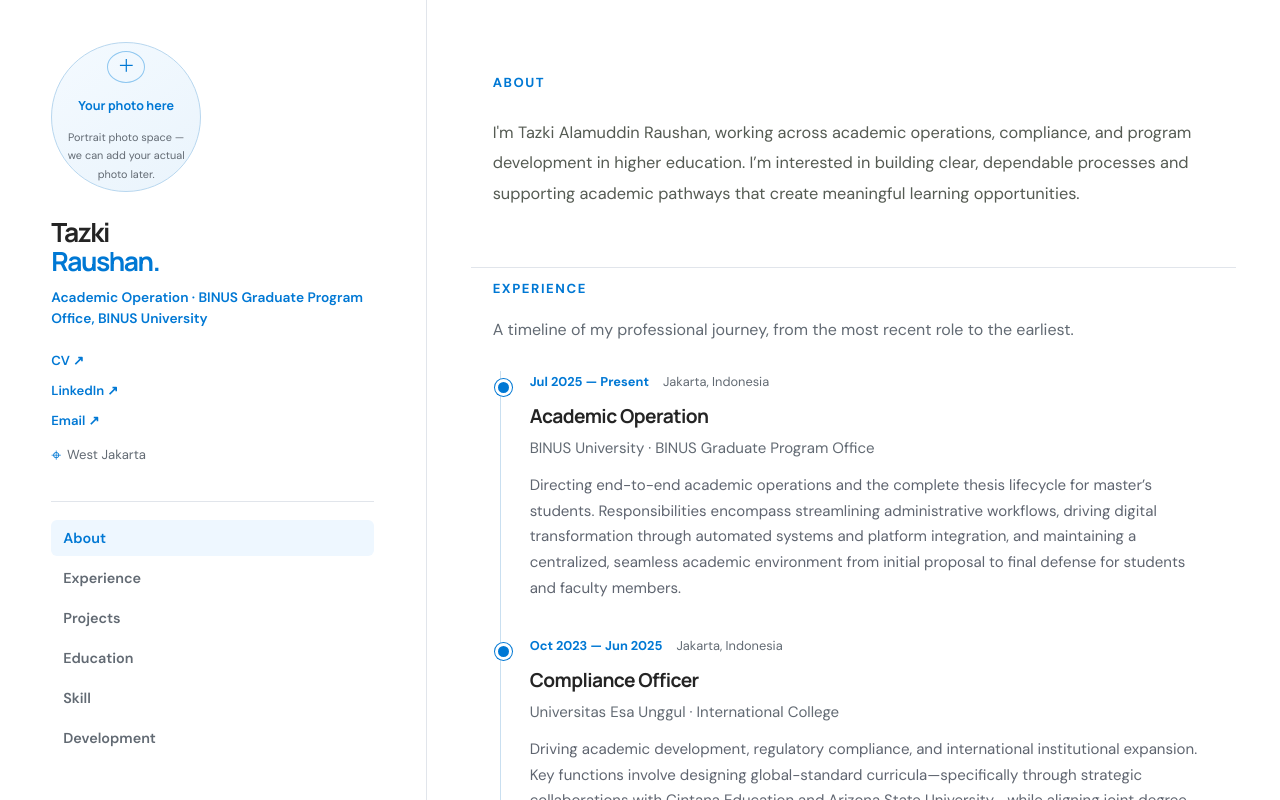
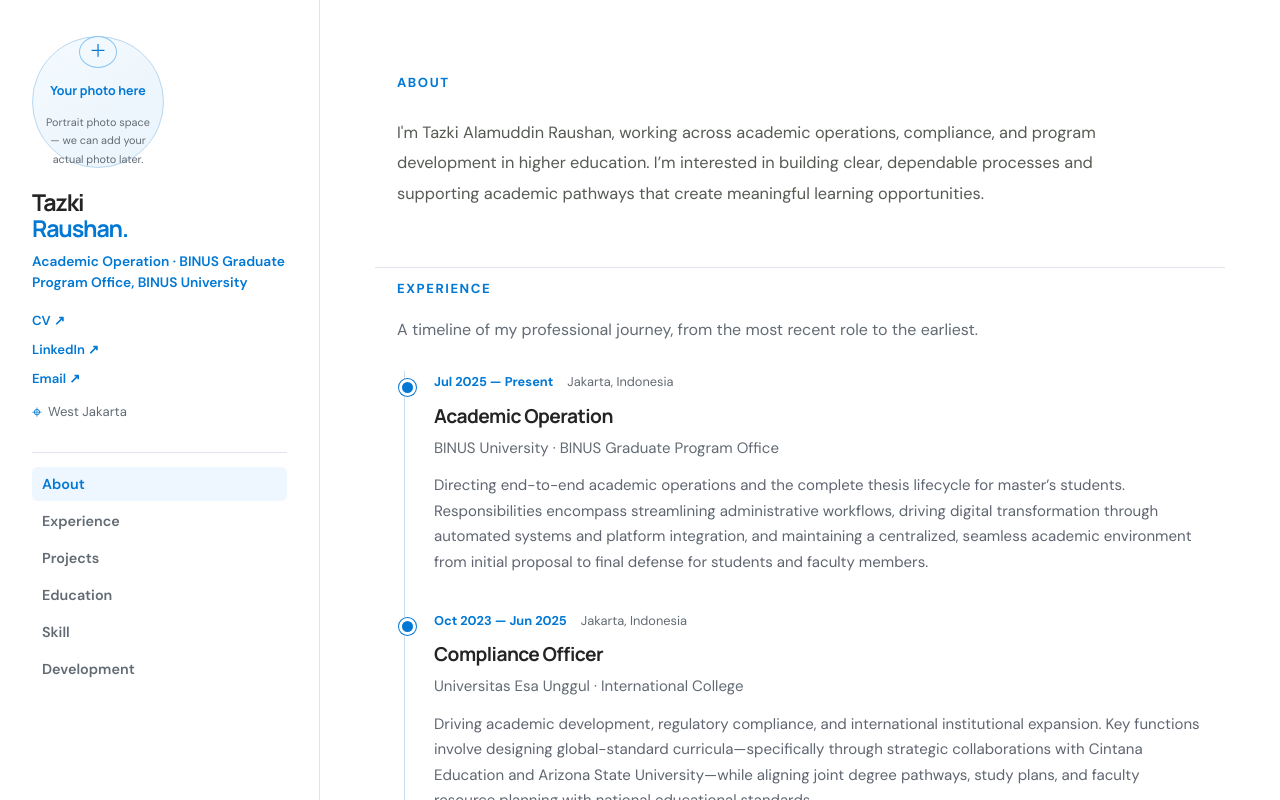
Before and after one commit to tazkyraushan-sudo/PersonalWeb, a plain HTML site: page index.html in a window 1280 px wide. Drawn offline with Linux system fonts and the light colour scheme.

Commit message:
Slim down profile sidebar and make project cards adapt to available width

```diff
--- a/index.html
+++ b/index.html
@@ -54,19 +54,19 @@
 /* Fixed sidebar; only the content column scrolls */
 html{height:100%;scroll-behavior:smooth;scroll-padding-top:28px}
 body{height:100%;min-height:100%;margin:0;overflow:hidden}
-.site-shell{width:min(1440px,100%);height:100vh;min-height:0;margin:0 auto;display:grid;grid-template-columns:minmax(300px,33.333%) minmax(0,66.667%);background:#fff;overflow:hidden}
-.profile-sidebar{height:100vh;min-height:0;position:relative;top:auto;overflow-y:auto;overscroll-behavior:contain;border-right:1px solid var(--line);padding:42px clamp(28px,4vw,64px);background:#fff;display:flex;flex-direction:column}
-.sidebar-profile .hero-photo{width:150px;min-height:0;aspect-ratio:1;border-radius:50%;margin:0 0 26px;padding:14px;border-style:solid}
+.site-shell{width:min(1440px,100%);height:100vh;min-height:0;margin:0 auto;display:grid;grid-template-columns:minmax(260px,25%) minmax(0,75%);background:#fff;overflow:hidden}
+.profile-sidebar{height:100vh;min-height:0;position:relative;top:auto;overflow-y:auto;overscroll-behavior:contain;border-right:1px solid var(--line);padding:36px clamp(22px,2.5vw,40px);background:#fff;display:flex;flex-direction:column}
+.sidebar-profile .hero-photo{width:132px;min-height:0;aspect-ratio:1;border-radius:50%;margin:0 0 22px;padding:12px;border-style:solid}
 .sidebar-profile .photo-icon{width:38px;height:38px;font-size:1.1rem}
 .sidebar-profile .photo-note{font-size:.68rem}
 .sidebar-profile .photo-title{font-size:.78rem}
-.sidebar-profile .hero-copy h1{font-size:1.65rem;line-height:1.08;letter-spacing:-.055em;margin:0 0 12px}
+.sidebar-profile .hero-copy h1{font-size:1.45rem;line-height:1.1;letter-spacing:-.05em;margin:0 0 10px}
 .sidebar-profile .role{font-size:.86rem;line-height:1.55;margin-bottom:0}
 .sidebar-profile .intro{display:none}
-.sidebar-profile .hero-links{display:flex;flex-direction:column;align-items:flex-start;gap:8px;margin-top:20px!important}
+.sidebar-profile .hero-links{display:flex;flex-direction:column;align-items:flex-start;gap:7px;margin-top:16px!important}
 .sidebar-profile .hero-link,.sidebar-profile .hero-location{font-size:.82rem;padding:0;border:0}
-.side-nav{display:flex;flex-direction:column;gap:4px;margin-top:30px;padding-top:18px;border-top:1px solid var(--line)}
-.side-nav-link{display:block;text-align:left;border:0;background:transparent;color:var(--muted);font:600 .9rem "DM Sans",sans-serif;padding:9px 12px;border-radius:6px;text-decoration:none;transition:color .18s ease,background .18s ease}
+.side-nav{display:flex;flex-direction:column;gap:3px;margin-top:24px;padding-top:14px;border-top:1px solid var(--line)}
+.side-nav-link{display:block;text-align:left;border:0;background:transparent;color:var(--muted);font:600 .9rem "DM Sans",sans-serif;padding:8px 10px;border-radius:6px;text-decoration:none;transition:color .18s ease,background .18s ease}
 .side-nav-link:hover,.side-nav-link.active{color:var(--accent);background:#eef7ff}
 .content-scroll{height:100vh;min-height:0;overflow-y:auto;overflow-x:hidden;overscroll-behavior:contain;scroll-behavior:smooth;min-width:0}
 .content-main{width:min(850px,calc(100% - 88px));margin:0 auto;padding:62px 0 36px}
@@ -203,7 +203,7 @@ document.querySelectorAll('.other-tab').forEach(tab=>{
 (function(){
  const track=document.querySelector('.projects-track');if(!track)return;
  const cards=Array.from(track.querySelectorAll('.project-card')),dots=Array.from(document.querySelectorAll('.carousel-dots button')),prev=document.querySelector('.carousel-arrow.prev'),next=document.querySelector('.carousel-arrow.next');let index=0;
- function visibleCount(){return window.matchMedia('(max-width:600px)').matches?1:(window.matchMedia('(max-width:900px)').matches?2:3)}
+ function visibleCount(){const width=document.querySelector('.projects-window').clientWidth;return width>=620?3:(width>=400?2:1)}
  function maxIndex(){return Math.max(0,cards.length-visibleCount())}
  function render(){const max=maxIndex();index=((index%(max+1))+(max+1))%(max+1);const gap=parseFloat(getComputedStyle(track).gap)||0;track.style.transform='translateX('+(-index*(cards[0].getBoundingClientRect().width+gap))+'px)';dots.forEach((dot,i)=>dot.classList.toggle('active',i===Math.min(index,dots.length-1)));prev.disabled=false;next.disabled=false;dots.forEach((dot,i)=>{dot.hidden=i>max;dot.disabled=i>max})}
  prev.addEventListener('click',()=>{index=index<=0?maxIndex():index-1;render()});next.addEventListener('click',()=>{index=index>=maxIndex()?0:index+1;render()});dots.forEach((dot,i)=>dot.addEventListener('click',()=>{index=Math.min(i,maxIndex());render()}));window.addEventListener('resize',render);
```
